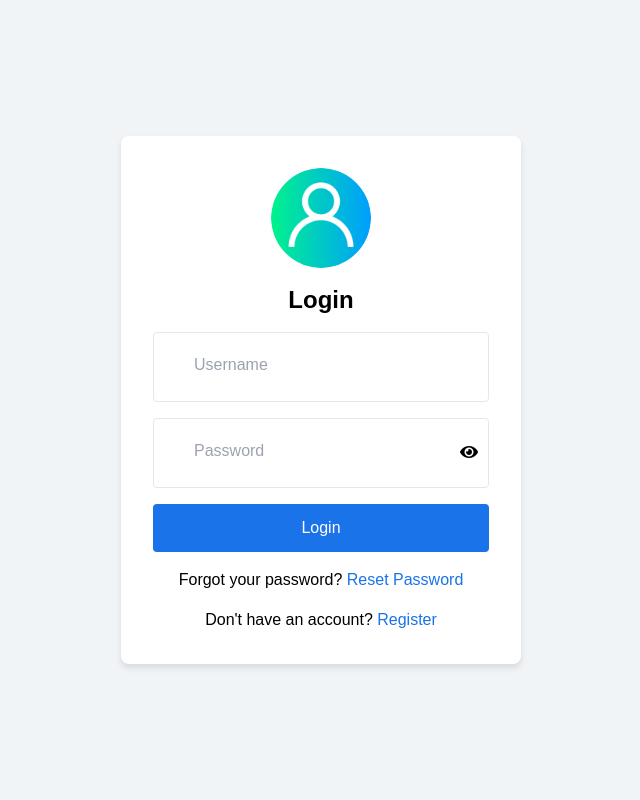
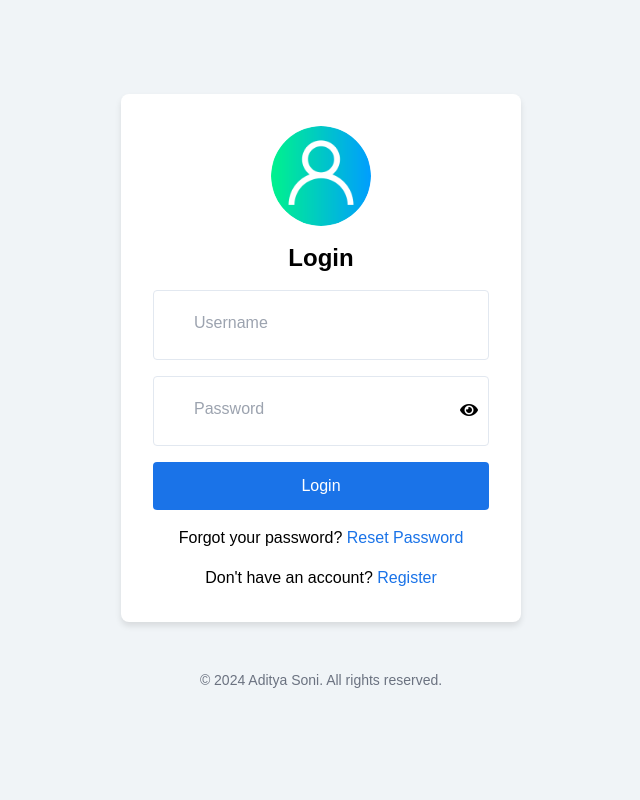
Before and after one commit to aadisoni1221/ARMII_CRM_Project, a Django app: page / in a window 1280 px wide. Shown: the whole page, without its empty margins (319-959 px from the left). Run offline with Django 5.2, Linux system fonts and the light colour scheme; parts of the project's set-up code (start-up, migrations or seed data) failed here and were passed over.

Commit message:
login.html

```diff
--- a/crmapp/templates/login.html
+++ b/crmapp/templates/login.html
@@ -12,10 +12,12 @@
             font-family: 'Arial', sans-serif;
             background-color: #f0f4f7;
             display: flex;
+            flex-direction: column; /* Align items vertically */
             justify-content: center;
             align-items: center;
             height: 100vh;
             margin: 0;
+            padding: 0;
         }
         .form-container {
             background-color: #ffffff;
@@ -84,6 +86,13 @@
             display: block;
             margin-left: auto;
             margin-right: auto;
+        }
+        footer {
+            margin-top: 2rem;
+            font-size: 0.875rem;
+            color: #6b7280;
+            text-align: center;
+            padding: 1rem; /* Added padding for better spacing */
         }
     </style>
 </head>
@@ -191,5 +200,9 @@
             });
         });
     </script>
+
+    <footer>
+        <p>&copy; 2024 Aditya Soni. All rights reserved.</p>
+    </footer>
 </body>
 </html>
```
